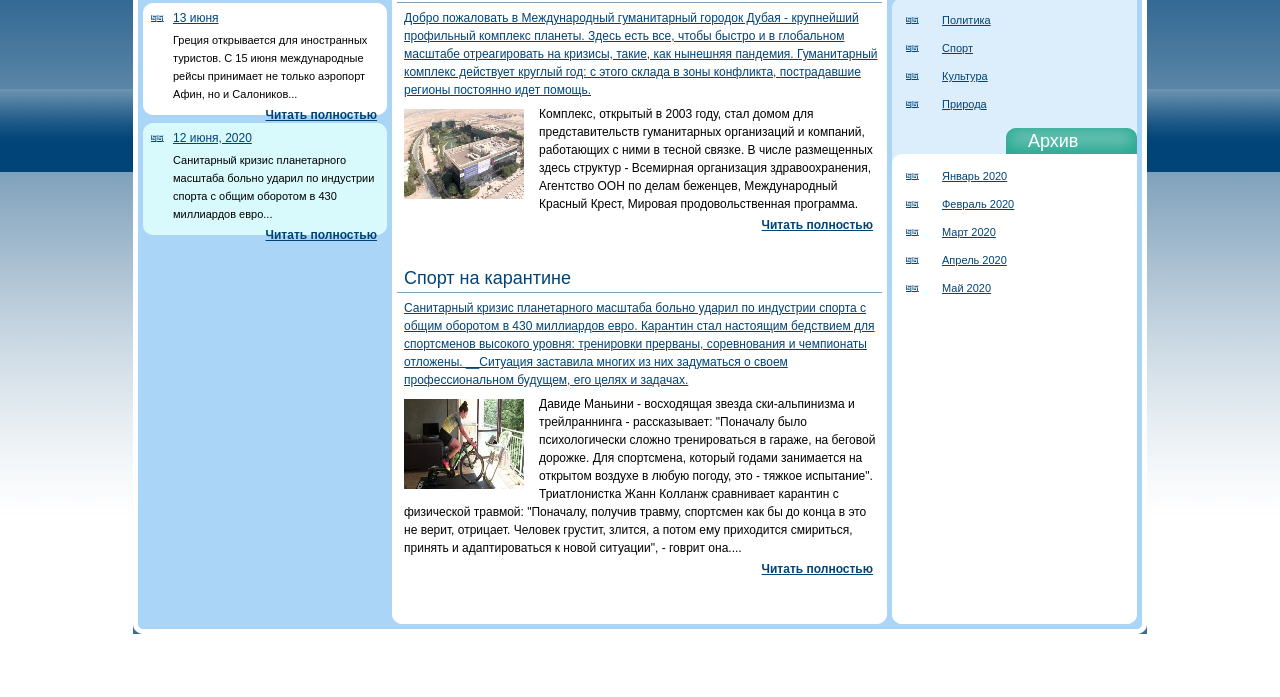
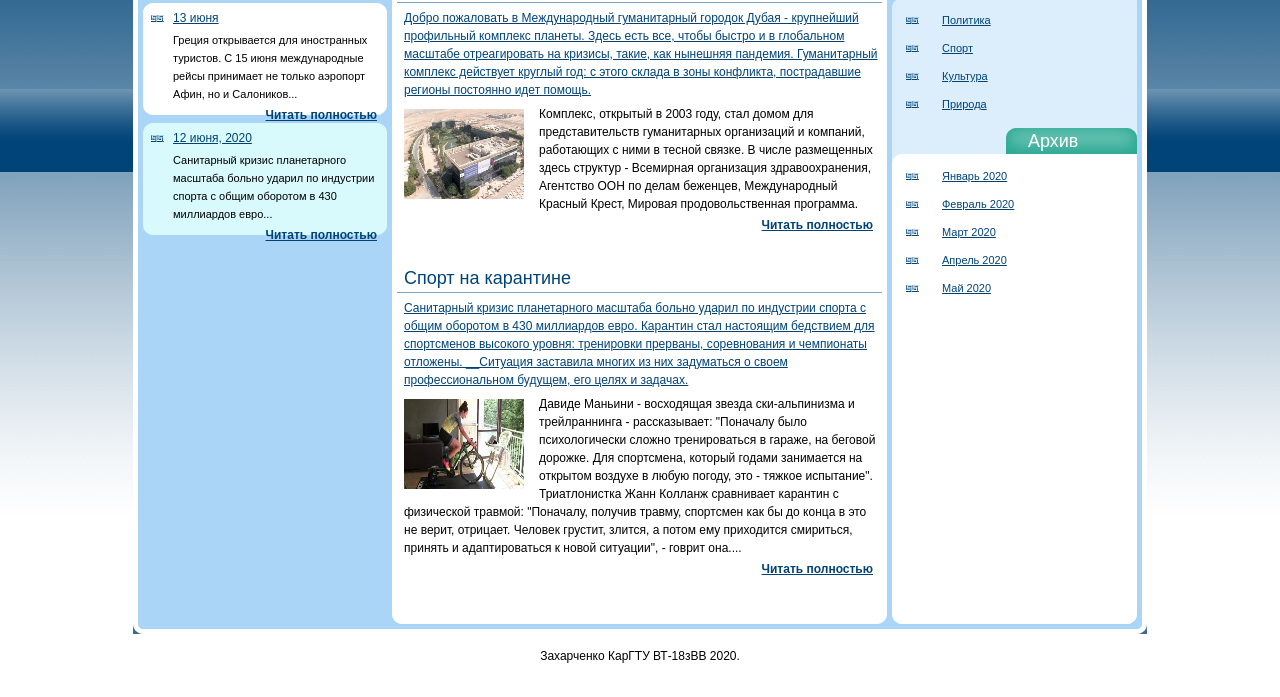
Before and after one commit to andreyzakharchenko2019/KursovayaKarGTU, a plain HTML site: page index.html in a window 1280 px wide. Shown: the part 199-896 px from the top of the page. Drawn offline with Linux system fonts and the light colour scheme.

Commit message:
Update index.html

```diff
--- a/index.html
+++ b/index.html
@@ -103,7 +103,7 @@
      <!-- footer begins -->
             <div id="footer">
 
-		    <p style="color:#ff">Захарченко КарГТУ ВТ-18зВВ  2020.</p>
+		    <p style="color:#000000">Захарченко КарГТУ ВТ-18зВВ  2020.</p>
 
 
 
```
